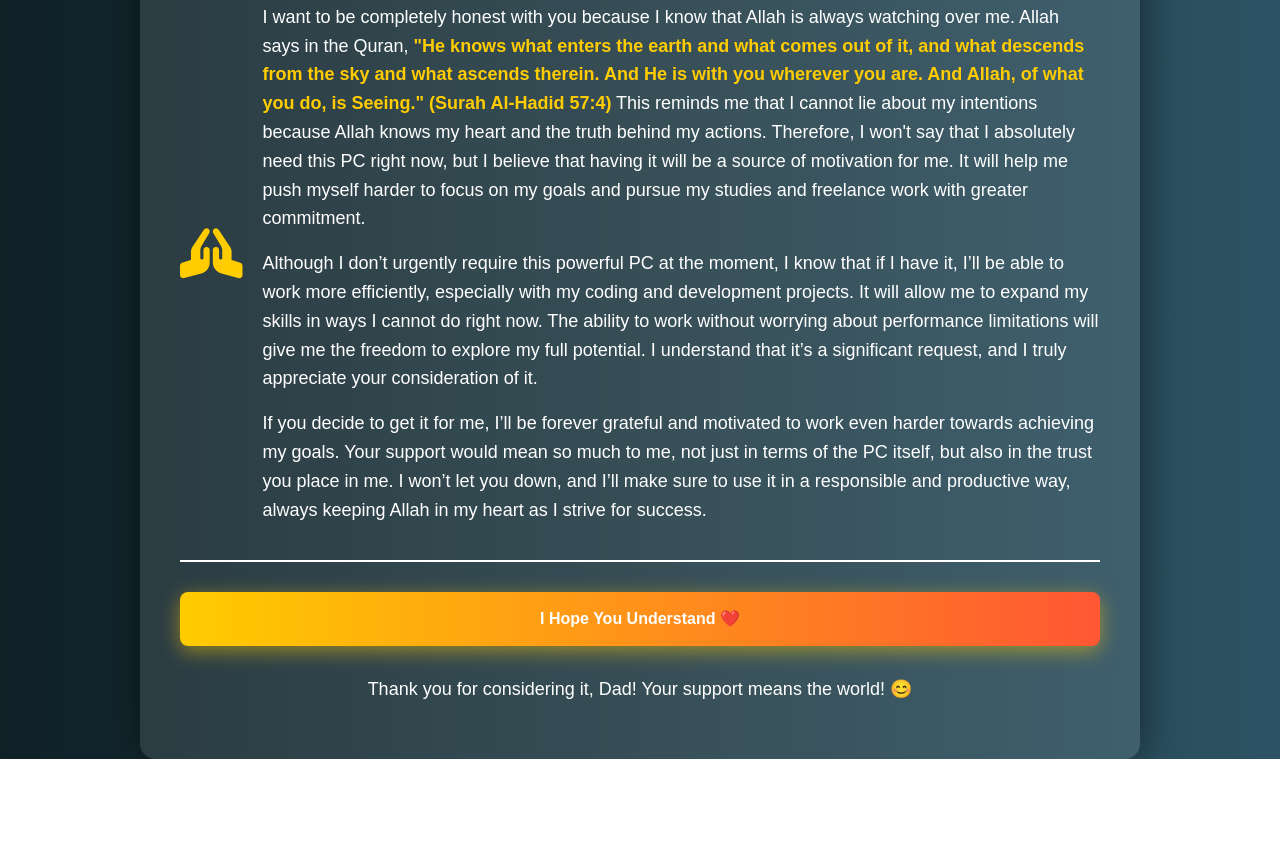
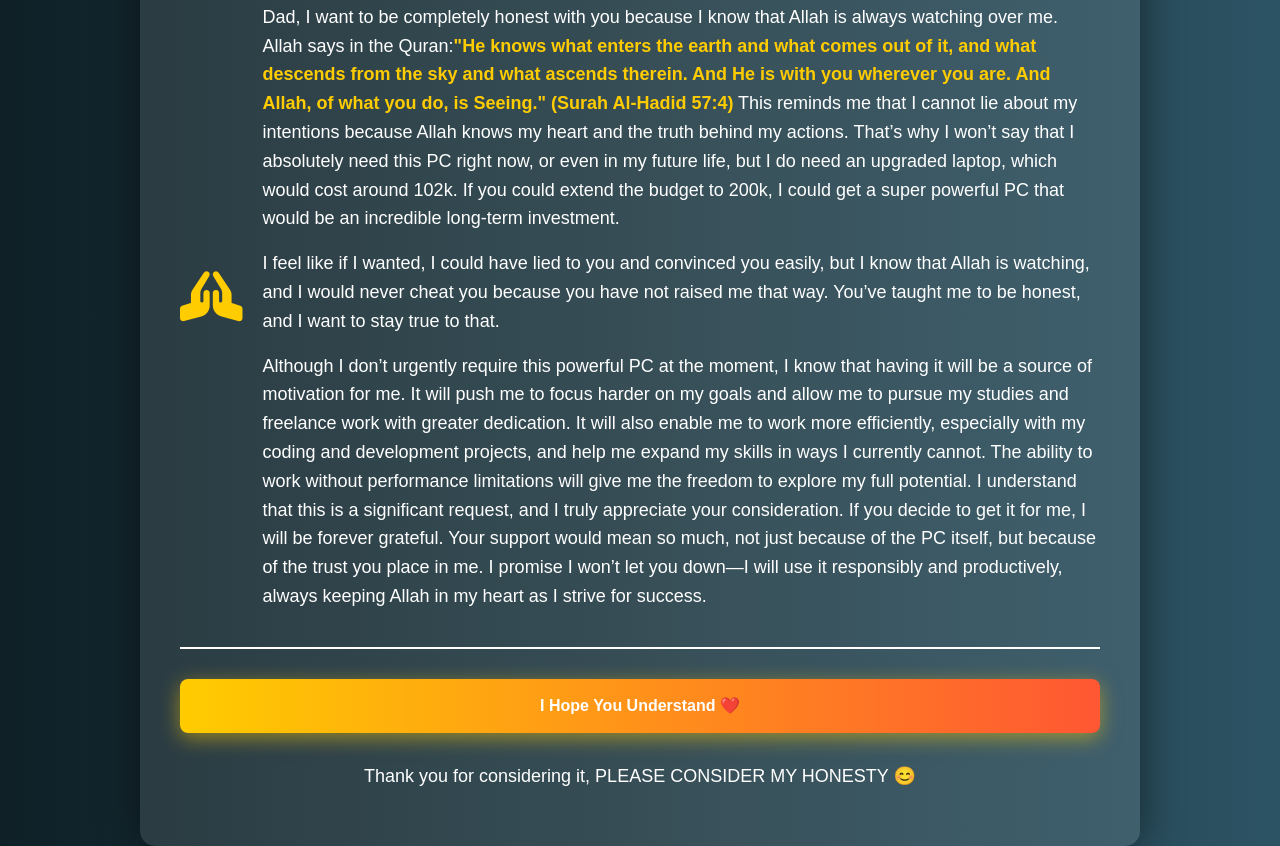
Before and after one commit to Hu5aifx/pp, a plain HTML site: page index.html in a window 1280 px wide. Shown: the part 954-1800 px from the top of the page. Before the commit the page ends 1713 px from the top, so only its background shows below. Drawn offline with nearby package versions, Linux system fonts and the light colour scheme.

Commit message:
Update index.html

```diff
--- a/index.html
+++ b/index.html
@@ -137,9 +137,11 @@
     <i class="fas fa-praying-hands"></i>
     <div class="content">
         <h3>🙏 Sincerity & Faith</h3>
-        <p>I want to be completely honest with you because I know that Allah is always watching over me. Allah says in the Quran, <span class="highlight">"He knows what enters the earth and what comes out of it, and what descends from the sky and what ascends therein. And He is with you wherever you are. And Allah, of what you do, is Seeing." (Surah Al-Hadid 57:4)</span> This reminds me that I cannot lie about my intentions because Allah knows my heart and the truth behind my actions. Therefore, I won't say that I absolutely need this PC right now, but I believe that having it will be a source of motivation for me. It will help me push myself harder to focus on my goals and pursue my studies and freelance work with greater commitment.</p>
-        <p>Although I don’t urgently require this powerful PC at the moment, I know that if I have it, I’ll be able to work more efficiently, especially with my coding and development projects. It will allow me to expand my skills in ways I cannot do right now. The ability to work without worrying about performance limitations will give me the freedom to explore my full potential. I understand that it’s a significant request, and I truly appreciate your consideration of it.</p>
-        <p>If you decide to get it for me, I’ll be forever grateful and motivated to work even harder towards achieving my goals. Your support would mean so much to me, not just in terms of the PC itself, but also in the trust you place in me. I won’t let you down, and I’ll make sure to use it in a responsible and productive way, always keeping Allah in my heart as I strive for success.</p>
+        <p>Dad, I want to be completely honest with you because I know that Allah is always watching over me. Allah says in the Quran:<span class="highlight">"He knows what enters the earth and what comes out of it, and what descends from the sky and what ascends therein. And He is with you wherever you are. And Allah, of what you do, is Seeing." (Surah Al-Hadid 57:4)</span> This reminds me that I cannot lie about my intentions because Allah knows my heart and the truth behind my actions. That’s why I won’t say that I absolutely need this PC right now, or even in my future life, but I do need an upgraded laptop, which would cost around 102k. If you could extend the budget to 200k, I could get a super powerful PC that would be an incredible long-term investment.</p>
+        <p>I feel like if I wanted, I could have lied to you and convinced you easily, but I know that Allah is watching, and I would never cheat you because you have not raised me that way. You’ve taught me to be honest, and I want to stay true to that.</p>
+        <p>Although I don’t urgently require this powerful PC at the moment, I know that having it will be a source of motivation for me. It will push me to focus harder on my goals and allow me to pursue my studies and freelance work with greater dedication. It will also enable me to work more efficiently, especially with my coding and development projects, and help me expand my skills in ways I currently cannot. The ability to work without performance limitations will give me the freedom to explore my full potential.
+
+I understand that this is a significant request, and I truly appreciate your consideration. If you decide to get it for me, I will be forever grateful. Your support would mean so much, not just because of the PC itself, but because of the trust you place in me. I promise I won’t let you down—I will use it responsibly and productively, always keeping Allah in my heart as I strive for success.</p>
     </div>
 </div>
 
@@ -147,7 +149,7 @@
         <button class="btn-custom" onclick="thankDad()">I Hope You Understand ❤️</button>
 
         <div class="text-center">
-            <p>Thank you for considering it, Dad! Your support means the world! 😊</p>
+            <p>Thank you for considering it, PLEASE CONSIDER MY HONESTY 😊</p>
         </div>
     </div>
 
```
